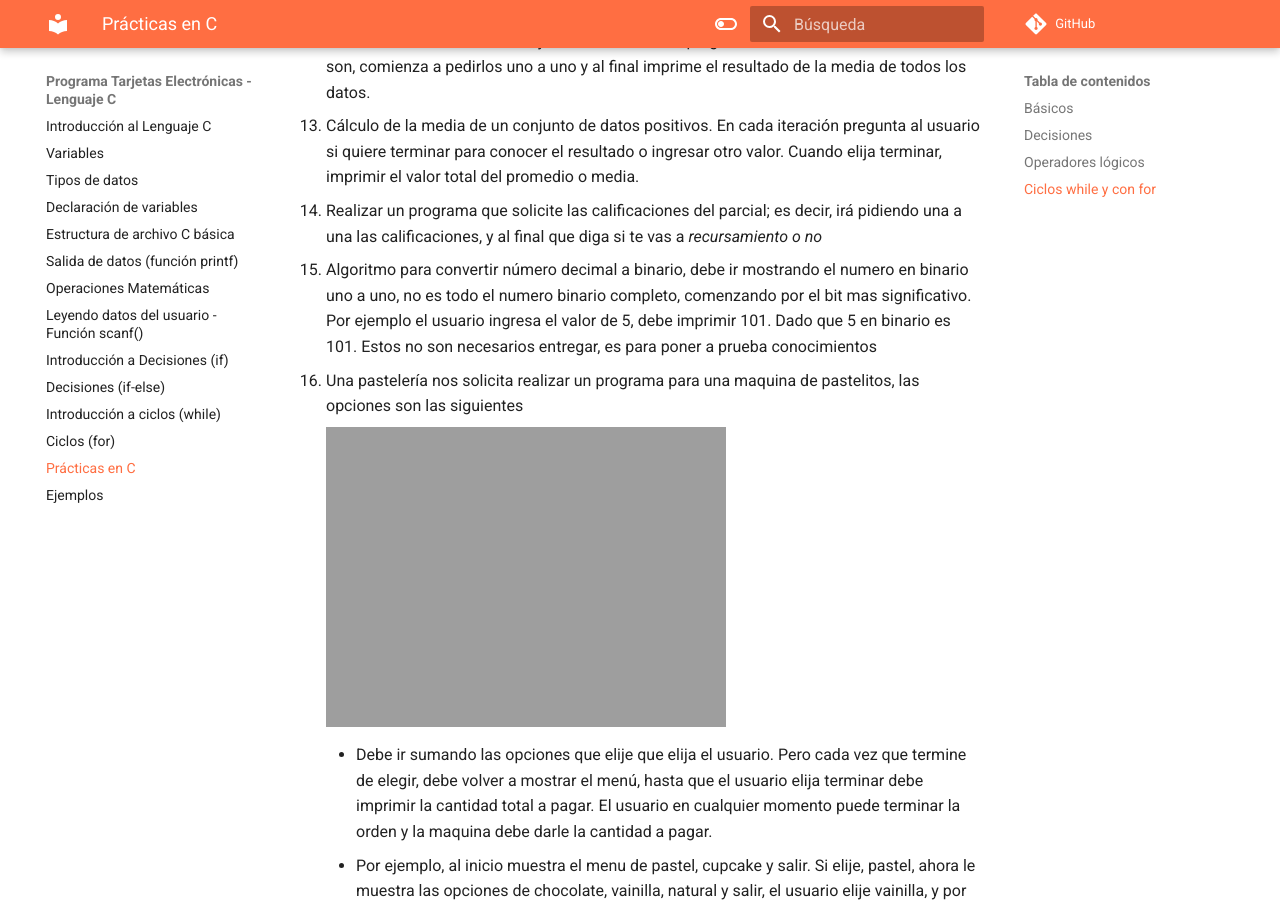
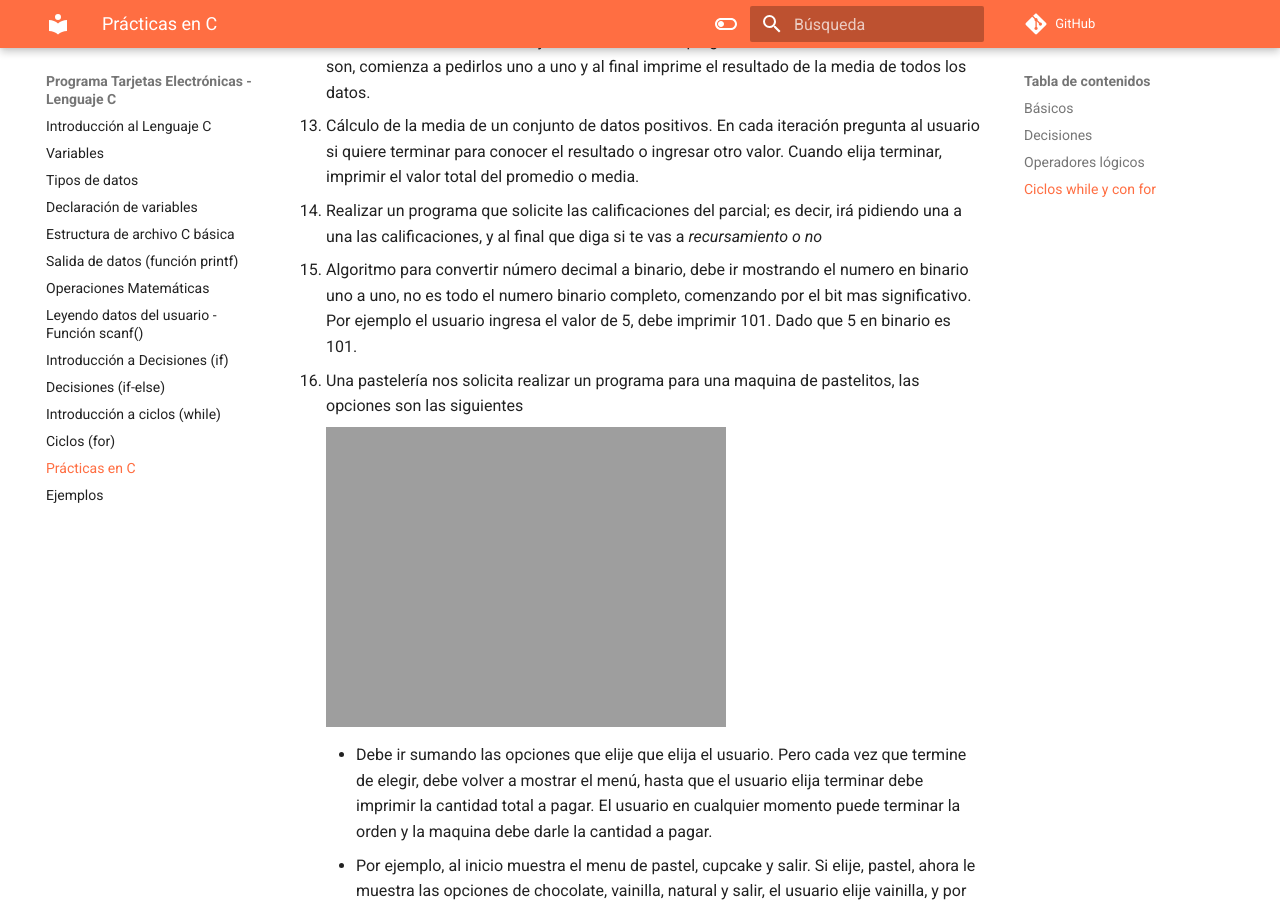
Before and after one commit to jalmx/lenguaje-c, an MkDocs documentation site: the page built from docs/practicas.md, in a window 1280 px wide and 900 px high, scrolled down 4205 px. Built offline with MkDocs 1.6.1 and Material for MkDocs 9.7.7, drawn with Linux system fonts in a browser that asks for light colours; comment, search, counter and statistics services are not loaded.

Commit message:
fix: details hw

```diff
--- a/docs/practicas.md
+++ b/docs/practicas.md
@@ -92,7 +92,7 @@ Todos estos ejercicios se debe implementar un ciclo `while` y otro con la versio
 12. Cálculo de la media de un conjunto de datos. Se le pregunta al usuario cuantos números son, comienza a pedirlos uno a uno y al final imprime el resultado de la media de todos los datos.
 13. Cálculo de la media de un conjunto de datos positivos. En cada iteración pregunta al usuario si quiere terminar para conocer el resultado o ingresar otro valor. Cuando elija terminar, imprimir el valor total del promedio o media.
 14. Realizar un programa que solicite las calificaciones del parcial; es decir, irá pidiendo una a una las calificaciones, y al final que diga si te vas a *recursamiento o no*
-15. Algoritmo para convertir número decimal a binario, debe ir mostrando el numero en binario uno a uno, no es todo el numero binario completo, comenzando por el bit mas significativo. Por ejemplo el usuario ingresa el valor de 5, debe imprimir 101. Dado que 5 en binario es 101. Estos no son necesarios entregar, es para poner a prueba conocimientos
+15. Algoritmo para convertir número decimal a binario, debe ir mostrando el numero en binario uno a uno, no es todo el numero binario completo, comenzando por el bit mas significativo. Por ejemplo el usuario ingresa el valor de 5, debe imprimir 101. Dado que 5 en binario es 101.
 16. Una pastelería nos solicita realizar un programa para una maquina de pastelitos, las opciones son las siguientes
 
       ![esquema](https://www.alejandro-leyva.com/algoritmos/img/diagra1.svg)
```
